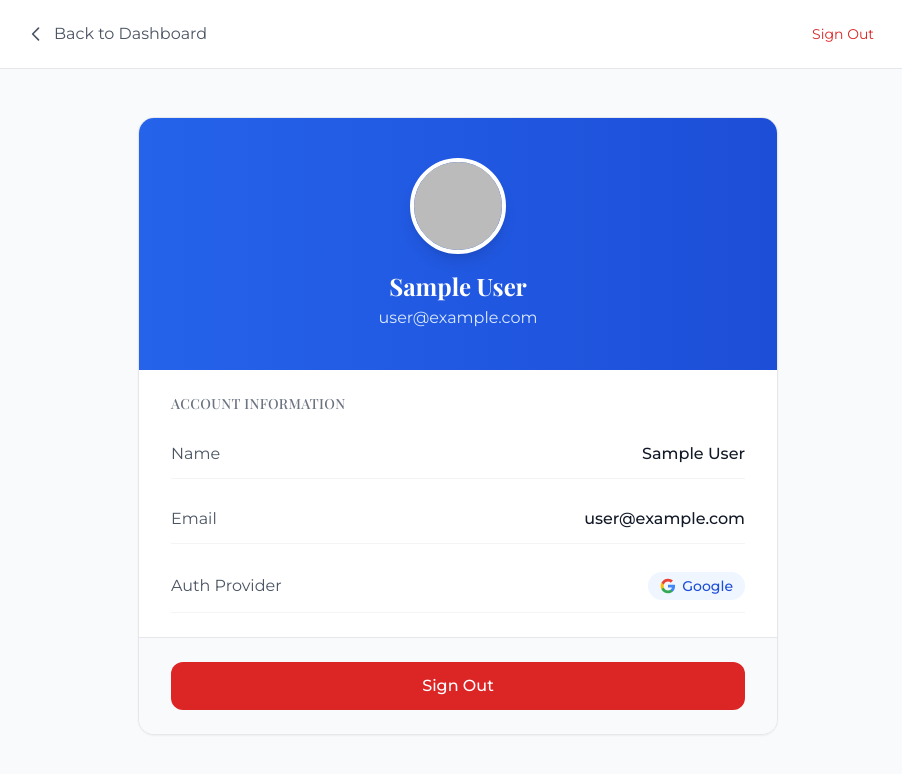
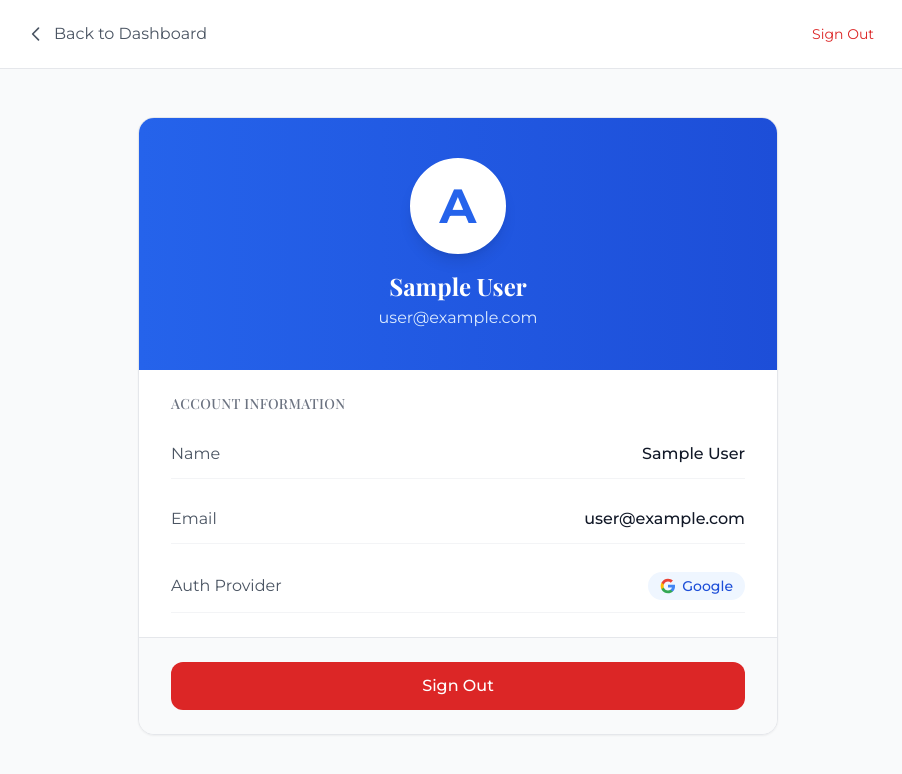
Before and after one commit to ashersoutherncities-art/sce-construction-manager, a Next.js app: page /profile in a window 1280 px wide. Shown: the top 774 px of the page, without its empty margins (182-1084 px from the left). Built offline with nearby package versions, Linux system fonts and the light colour scheme; no server answers; sample sign-in values are in the browser's storage.

Commit message:
Replace Google profile picture with custom A avatar

```diff
--- a/components/Layout.tsx
+++ b/components/Layout.tsx
@@ -51,17 +51,9 @@ export default function Layout({ children, title }: LayoutProps) {
               {session?.user ? (
                 <div className="hidden md:flex items-center gap-3">
                   <Link href="/profile" className="flex items-center gap-2 hover:text-sce-orange transition-colors">
-                    {session.user.image ? (
-                      <img
-                        src={session.user.image}
-                        alt={session.user.name || ''}
-                        className="w-8 h-8 rounded-full border-2 border-white/30"
-                      />
-                    ) : (
-                      <div className="w-8 h-8 rounded-full bg-blue-500 flex items-center justify-center text-sm font-bold">
-                        {session.user.name?.charAt(0) || '?'}
-                      </div>
-                    )}
+                    <div className="w-8 h-8 rounded-full bg-white flex items-center justify-center text-xs font-bold text-blue-600">
+                      A
+                    </div>
                     <span className="text-sm">{session.user.name?.split(' ')[0]}</span>
                   </Link>
                   <button
--- a/pages/profile.tsx
+++ b/pages/profile.tsx
@@ -51,19 +51,9 @@ export default function ProfilePage() {
           <div className="bg-white rounded-2xl shadow-sm border border-gray-200 overflow-hidden">
             {/* Profile Header */}
             <div className="bg-gradient-to-r from-blue-600 to-blue-700 px-8 py-10 text-center">
-              {session.user?.image ? (
-                <img
-                  src={session.user.image}
-                  alt={session.user.name || 'Profile'}
-                  className="w-24 h-24 rounded-full border-4 border-white shadow-lg mx-auto"
-                />
-              ) : (
-                <div className="w-24 h-24 rounded-full bg-blue-400 border-4 border-white shadow-lg mx-auto flex items-center justify-center">
-                  <span className="text-3xl font-bold text-white">
-                    {session.user?.name?.charAt(0) || '?'}
-                  </span>
-                </div>
-              )}
+              <div className="w-24 h-24 rounded-full bg-white border-4 border-white shadow-lg mx-auto flex items-center justify-center">
+                <span className="text-5xl font-bold text-blue-600">A</span>
+              </div>
               <h1 className="text-2xl font-bold text-white mt-4">
                 {session.user?.name || 'User'}
               </h1>
```
